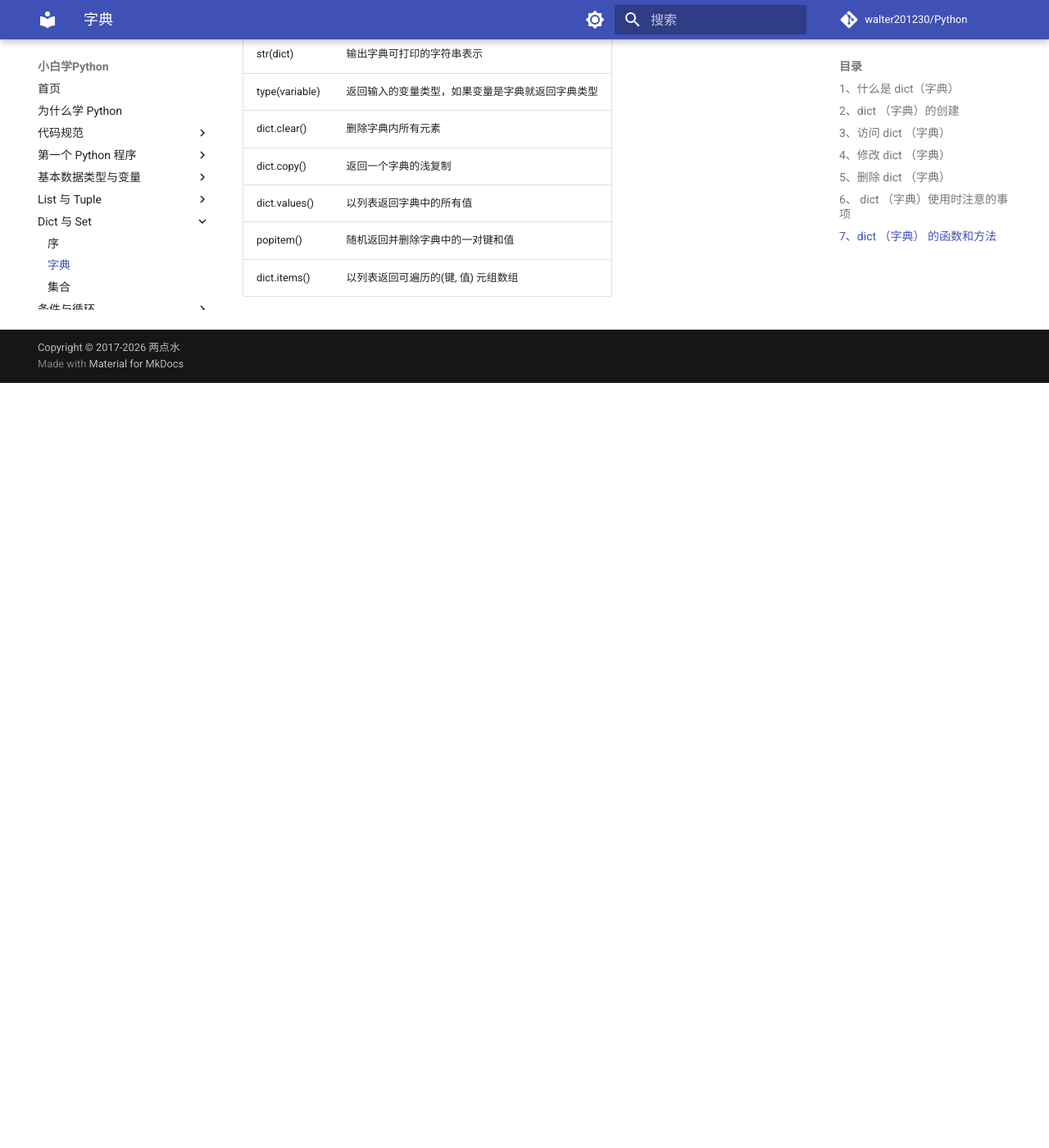
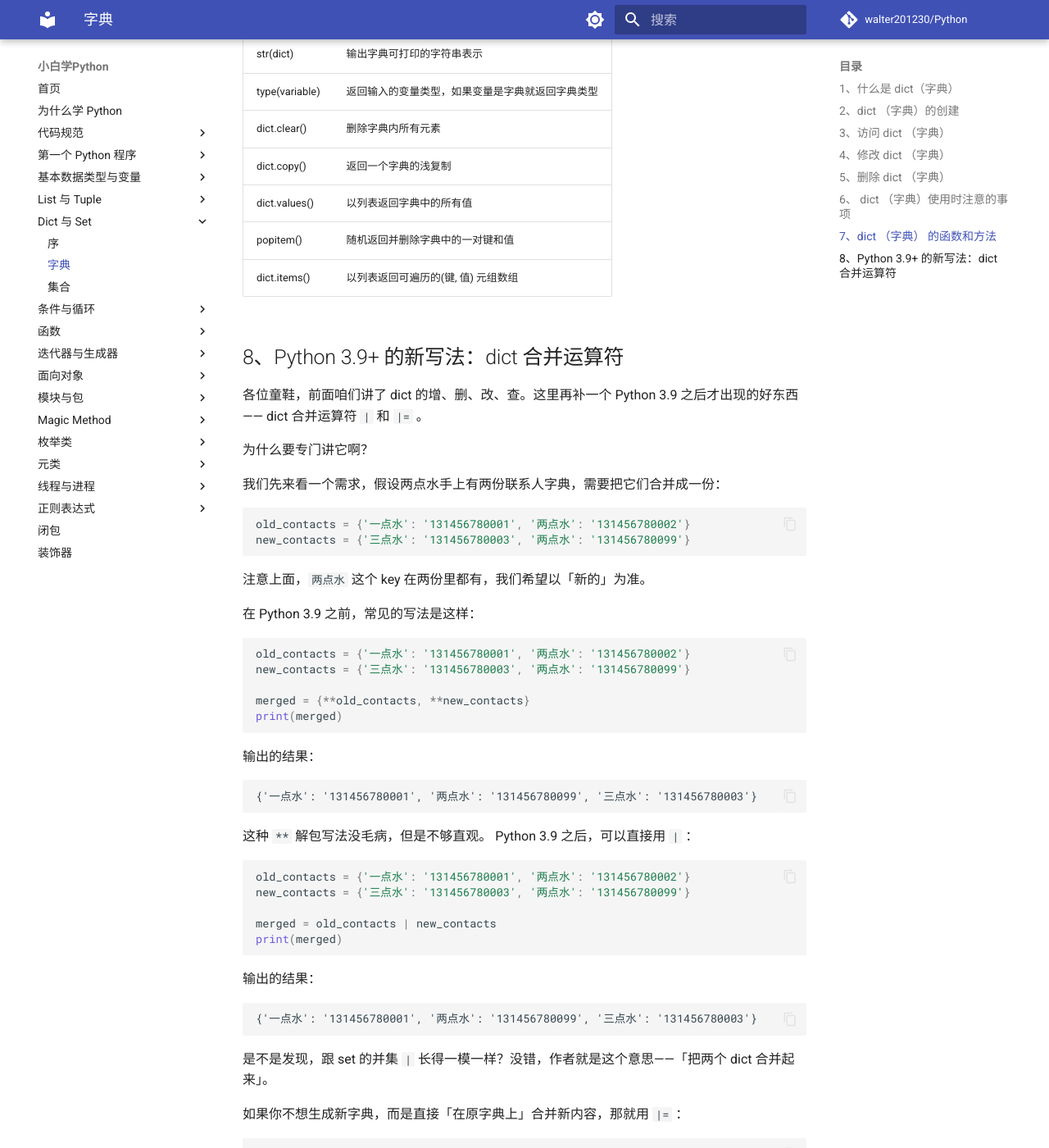
Before and after one commit to kant131/Python--0.1, an MkDocs documentation site: the page built from Article/PythonBasis/python4/Dict.md, in a window 1280 px wide and 1400 px high, scrolled down 3701 px. Shown: the whole window at 82% size. Built offline with MkDocs 1.6.1 and Material for MkDocs 9.7.7, drawn with Linux system fonts in a browser that asks for light colours; comment, search, counter and statistics services are not loaded; before the commit the page ends 4168 px from its top, so only the background shows below that; some of the changed text lies outside the part shown.

Commit message:
python4/Dict.md：追加 Python 3.9+ dict 合并运算符 | 与有序遍历小节

````diff
--- a/Article/PythonBasis/python4/Dict.md
+++ b/Article/PythonBasis/python4/Dict.md
@@ -192,3 +192,94 @@
 |dict.values()|以列表返回字典中的所有值|
 |popitem()|随机返回并删除字典中的一对键和值|
 |dict.items()|以列表返回可遍历的(键, 值) 元组数组|
+
+
+
+## 8、Python 3.9+ 的新写法：dict 合并运算符 ##
+
+各位童鞋，前面咱们讲了 dict 的增、删、改、查。这里再补一个 Python 3.9 之后才出现的好东西—— dict 合并运算符 `|` 和 `|=` 。
+
+为什么要专门讲它啊？
+
+我们先来看一个需求，假设两点水手上有两份联系人字典，需要把它们合并成一份：
+
+```python
+old_contacts = {'一点水': '131456780001', '两点水': '131456780002'}
+new_contacts = {'三点水': '131456780003', '两点水': '131456780099'}
+```
+
+注意上面，`两点水` 这个 key 在两份里都有，我们希望以「新的」为准。
+
+在 Python 3.9 之前，常见的写法是这样：
+
+```python
+old_contacts = {'一点水': '131456780001', '两点水': '131456780002'}
+new_contacts = {'三点水': '131456780003', '两点水': '131456780099'}
+
+merged = {**old_contacts, **new_contacts}
+print(merged)
+```
+
+输出的结果：
+
+```
+{'一点水': '131456780001', '两点水': '131456780099', '三点水': '131456780003'}
+```
+
+这种 `**` 解包写法没毛病，但是不够直观。 Python 3.9 之后，可以直接用 `|` ：
+
+```python
+old_contacts = {'一点水': '131456780001', '两点水': '131456780002'}
+new_contacts = {'三点水': '131456780003', '两点水': '131456780099'}
+
+merged = old_contacts | new_contacts
+print(merged)
+```
+
+输出的结果：
+
+```
+{'一点水': '131456780001', '两点水': '131456780099', '三点水': '131456780003'}
+```
+
+是不是发现，跟 set 的并集 `|` 长得一模一样？没错，作者就是这个意思——「把两个 dict 合并起来」。
+
+如果你不想生成新字典，而是直接「在原字典上」合并新内容，那就用 `|=` ：
+
+```python
+old_contacts = {'一点水': '131456780001', '两点水': '131456780002'}
+new_contacts = {'三点水': '131456780003', '两点水': '131456780099'}
+
+old_contacts |= new_contacts
+print(old_contacts)
+```
+
+输出的结果：
+
+```
+{'一点水': '131456780001', '两点水': '131456780099', '三点水': '131456780003'}
+```
+
+注意，`|` 是「右边覆盖左边」，跟 `{**a, **b}` 的逻辑一致。各位用的时候要留意这一点，别把哪边是新的、哪边是旧的搞反了。
+
+最后，再啰嗦一个之前没有强调的点：从 Python 3.7 开始，dict 已经「保留插入顺序」了。也就是说，前面讲的「dict 内部存放的顺序和 key 放入的顺序是没有任何关系」这条结论，在现代 Python 里其实已经不成立了。看看这个例子：
+
+```python
+d = {}
+d['c'] = 3
+d['a'] = 1
+d['b'] = 2
+
+for key in d:
+    print(key)
+```
+
+输出的结果：
+
+```
+c
+a
+b
+```
+
+是不是发现，遍历的顺序就是当初插入的顺序？这是 Python 3.7+ 的语言级保证（之前 3.6 已经是 CPython 的实现细节，但没写进规范）。所以现在大多数情况下，你不再需要专门去 `import collections.OrderedDict` 了，普通的 `dict` 就够用。
````
